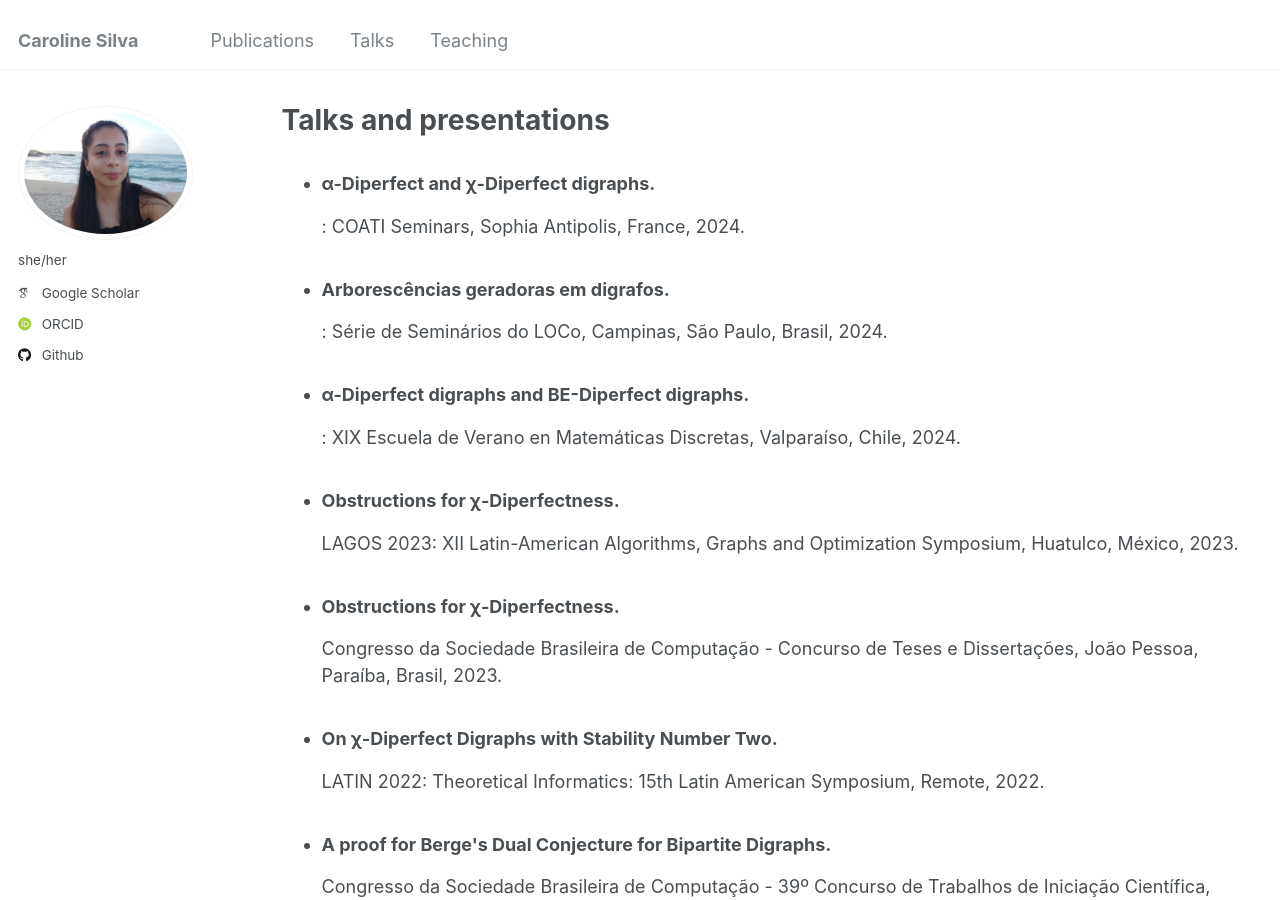
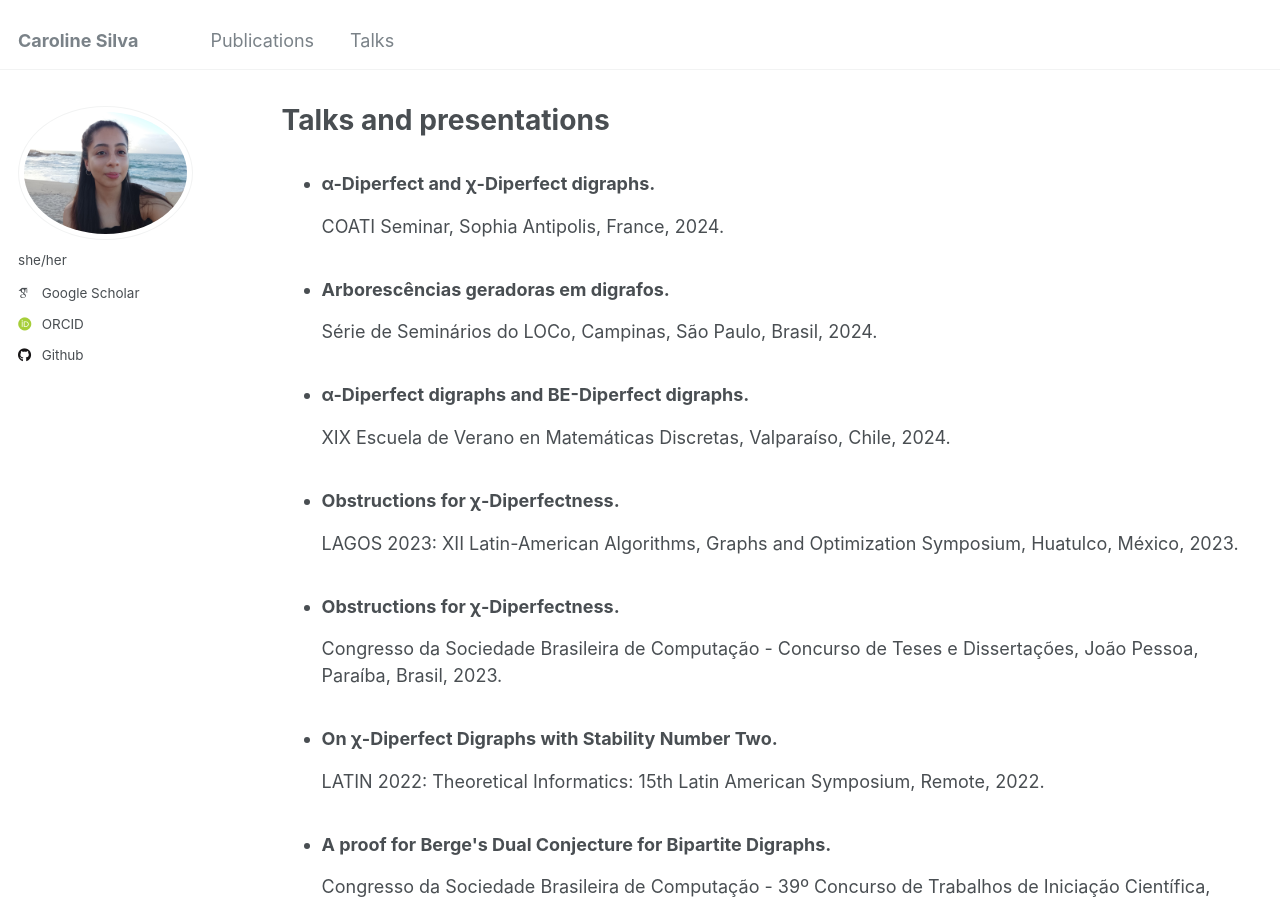
Before and after one commit to carolineapsilva/carolineapsilva.github.io, a Jekyll site: the page built from _pages/talks.html, in a window 1280 px wide and 900 px high. Built offline with Jekyll 4.4.1, drawn with Linux system fonts in a browser that asks for light colours; some web fonts are replaced.

Commit message:
adding more info

```diff
--- a/_config.yml
+++ b/_config.yml
@@ -301,7 +301,7 @@ plugins:
   - jekyll-feed
   - jekyll-gist
   - jekyll-paginate
-  - jekyll-sitemap
+  #- jekyll-sitemap
   - jekyll-redirect-from
   - jemoji
 
@@ -310,7 +310,7 @@ whitelist:
   - jekyll-feed
   - jekyll-gist
   - jekyll-paginate
-  - jekyll-sitemap
+  #- jekyll-sitemap
   - jekyll-redirect-from
   - jemoji
 
--- a/_data/navigation.yml
+++ b/_data/navigation.yml
@@ -11,5 +11,5 @@ main:
   - title: "Talks"
     url: /talks/
 
-  - title: "Teaching"
-    url: /teaching/
+  # - title: "Teaching"
+  #   url: /teaching/
--- a/_pages/talks.html
+++ b/_pages/talks.html
@@ -7,13 +7,13 @@ author_profile: true
 
 <ul>
   <li><h3>α-Diperfect and χ-Diperfect digraphs.</h1>
-  <p>: COATI Seminars, Sophia Antipolis, France, 2024.</p></li>
+  <p>COATI Seminar, Sophia Antipolis, France, 2024.</p></li>
 
   <li><h3>Arborescências geradoras em digrafos.</h1>
-  <p>: Série de Seminários do LOCo, Campinas, São Paulo, Brasil, 2024.</p></li>
+  <p>Série de Seminários do LOCo, Campinas, São Paulo, Brasil, 2024.</p></li>
 
   <li><h3>α-Diperfect digraphs and BE-Diperfect digraphs.</h1>
-  <p>: XIX Escuela de Verano en Matemáticas Discretas, Valparaíso, Chile, 2024.</p></li>
+  <p>XIX Escuela de Verano en Matemáticas Discretas, Valparaíso, Chile, 2024.</p></li>
 
   <li><h3>Obstructions for χ-Diperfectness.</h1>
   <p>LAGOS 2023: XII Latin-American Algorithms, Graphs and Optimization Symposium, Huatulco, México, 2023.</p></li>
```
